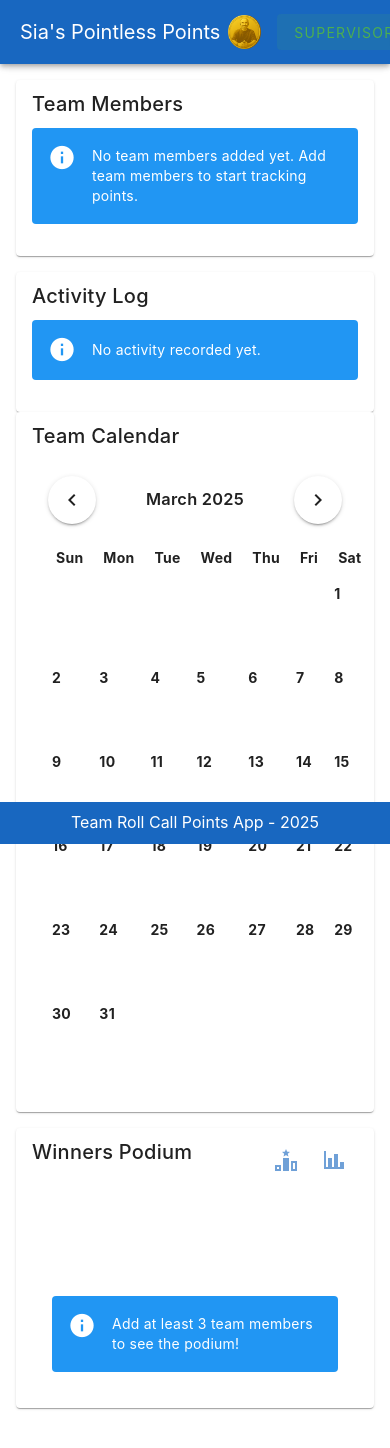
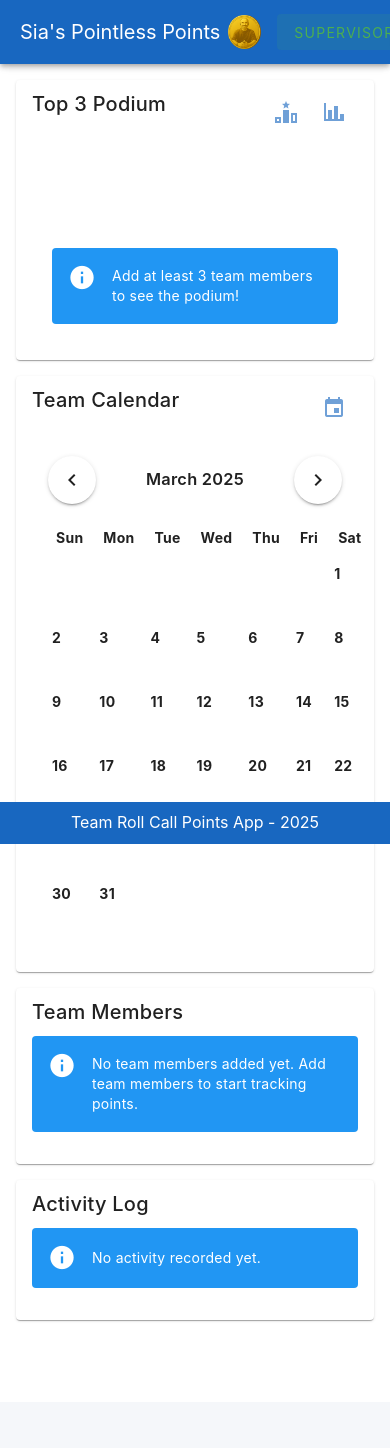
Before and after one commit to cjumamilSDSO/Pointless-Points, a Vue app: page / in a window 390 px wide. Shown: the top 1448 px of the page. After the commit the page ends 1402 px from the top, so only its background shows below. Built offline with nearby package versions, Linux system fonts and the light colour scheme.

Commit message:
some changes

```diff
--- a/src/App.vue
+++ b/src/App.vue
@@ -30,32 +30,8 @@
 						md="8"
 					>
 						<v-card class="mb-4">
-							<v-card-title>Team Members</v-card-title>
-							<v-card-text>
-								<UserList :users="users" />
-							</v-card-text>
-						</v-card>
-
-						<v-card>
-							<v-card-title>Activity Log</v-card-title>
-							<v-card-text>
-								<AuditLog :logs="auditLogs" />
-							</v-card-text>
-						</v-card>
-
-						<v-card class="mb-4">
-							<v-card-title>Team Calendar</v-card-title>
-							<v-card-text>
-								<Calendar
-									:users="users"
-									:important-dates="importantDates"
-								/>
-							</v-card-text>
-						</v-card>
-
-						<v-card class="mb-4">
 							<v-card-title class="d-flex">
-								{{ showPodium ? "Winners Podium" : "Points Distribution" }}
+								{{ showPodium ? "Top 3 Podium" : "Points Distribution" }}
 								<v-spacer></v-spacer>
 								<v-btn
 									icon
@@ -83,6 +59,40 @@
 									v-else
 									:users="users"
 								/>
+							</v-card-text>
+						</v-card>
+
+						<v-card class="mb-4">
+							<v-card-title class="d-flex">
+								Team Calendar
+								<v-spacer></v-spacer>
+								<v-btn
+									icon
+									variant="plain"
+									color="primary"
+								>
+									<v-icon>mdi-calendar</v-icon>
+								</v-btn>
+							</v-card-title>
+							<v-card-text>
+								<Calendar
+									:users="users"
+									:important-dates="importantDates"
+								/>
+							</v-card-text>
+						</v-card>
+
+						<v-card class="mb-4">
+							<v-card-title>Team Members</v-card-title>
+							<v-card-text>
+								<UserList :users="users" />
+							</v-card-text>
+						</v-card>
+
+						<v-card>
+							<v-card-title>Activity Log</v-card-title>
+							<v-card-text>
+								<AuditLog :logs="auditLogs" />
 							</v-card-text>
 						</v-card>
 					</v-col>
--- a/src/components/Calendar.vue
+++ b/src/components/Calendar.vue
@@ -1,5 +1,5 @@
 <script setup>
-import { ref, computed } from 'vue'
+	import { ref, computed } from "vue"
 
 	const props = defineProps({
 		users: {
@@ -18,18 +18,18 @@ const currentMonth = ref(currentDate.getMonth())
 	const currentYear = ref(currentDate.getFullYear())
 
 	const months = [
-	'January',
-	'February',
-	'March',
-	'April',
-	'May',
-	'June',
-	'July',
-	'August',
-	'September',
-	'October',
-	'November',
-	'December',
+		"January",
+		"February",
+		"March",
+		"April",
+		"May",
+		"June",
+		"July",
+		"August",
+		"September",
+		"October",
+		"November",
+		"December",
 	]
 
 	const daysInMonth = computed(() => {
@@ -46,7 +46,7 @@ const calendarDays = computed(() => {
 		const firstDay = firstDayOfMonth.value
 
 		for (let i = 0; i < firstDay; i++) {
-		days.push({ day: '', events: [] })
+			days.push({ day: "", events: [] })
 		}
 
 		for (let day = 1; day <= totalDays; day++) {
@@ -60,9 +60,9 @@ const calendarDays = computed(() => {
 						bDate.getDate() === day
 					) {
 						events.push({
-						type: 'birthday',
+							type: "birthday",
 							title: `${user.name}'s Birthday`,
-						color: 'primary',
+							color: "primary",
 						})
 					}
 				}
@@ -70,11 +70,14 @@ const calendarDays = computed(() => {
 
 			props.importantDates.forEach((date) => {
 				const iDate = new Date(date.date)
-			if (iDate.getMonth() === currentMonth.value && iDate.getDate() === day) {
+				if (
+					iDate.getMonth() === currentMonth.value &&
+					iDate.getDate() === day
+				) {
 					events.push({
-					type: 'important',
+						type: "important",
 						title: date.title,
-					color: date.color || 'error',
+						color: date.color || "error",
 					})
 				}
 			})
@@ -202,4 +205,10 @@ const prevMonth = () => {
 		flex-direction: column;
 		gap: 2px;
 	}
+
+	@media (max-width: 960px) {
+		.calendar-day {
+			min-height: 60px;
+		}
+	}
 </style>
--- a/src/components/Podium.vue
+++ b/src/components/Podium.vue
@@ -20,7 +20,7 @@ const getTopThree = (users) => {
 			<!-- Second Place -->
 			<div class="podium-item">
 				<v-avatar
-					size="56"
+					size="35"
 					:color="getTopThree(users)[1].color || 'grey-lighten-1'"
 				>
 					<v-icon size="32">mdi-numeric-2</v-icon>
@@ -76,7 +76,7 @@ const getTopThree = (users) => {
 			<!-- Third Place -->
 			<div class="podium-item">
 				<v-avatar
-					size="48"
+					size="30"
 					:color="getTopThree(users)[2].color || 'brown-lighten-1'"
 				>
 					<v-icon size="28">mdi-numeric-3</v-icon>
--- a/src/components/UserList.vue
+++ b/src/components/UserList.vue
@@ -2,9 +2,9 @@
 	defineProps({
 		users: {
 			type: Array,
-    required: true
-  }
-});
+			required: true,
+		},
+	})
 </script>
 
 <template>
@@ -21,13 +21,19 @@ defineProps({
 			:headers="[
 				{ title: 'Name', key: 'name' },
 				{ title: 'Role', key: 'role' },
-        { title: 'Points', key: 'points' }
+				{ title: 'Points', key: 'points' },
 			]"
 			:items="[...users].sort((a, b) => b.points - a.points)"
 			:items-per-page="10"
+			hide-default-footer
 		>
 			<template v-slot:item="{ item }">
-        <tr :class="{ 'bg-amber-lighten-5': item.points === Math.max(...users.map(u => u.points)) }">
+				<tr
+					:class="{
+						'bg-amber-lighten-5':
+							item.points === Math.max(...users.map((u) => u.points)),
+					}"
+				>
 					<td>{{ item.name }}</td>
 					<td>{{ item.role }}</td>
 					<td>
@@ -48,12 +54,12 @@ defineProps({
 	export default {
 		methods: {
 			getPointsColor(points) {
-      if (points >= 100) return 'success';
-      if (points >= 50) return 'info';
-      if (points >= 20) return 'warning';
-      return 'grey';
-    }
-  }
+				if (points >= 100) return "success"
+				if (points >= 50) return "info"
+				if (points >= 20) return "warning"
+				return "grey"
+			},
+		},
 	}
 </script>
 
```
Lines whose indentation alone changed are shown as unchanged.
